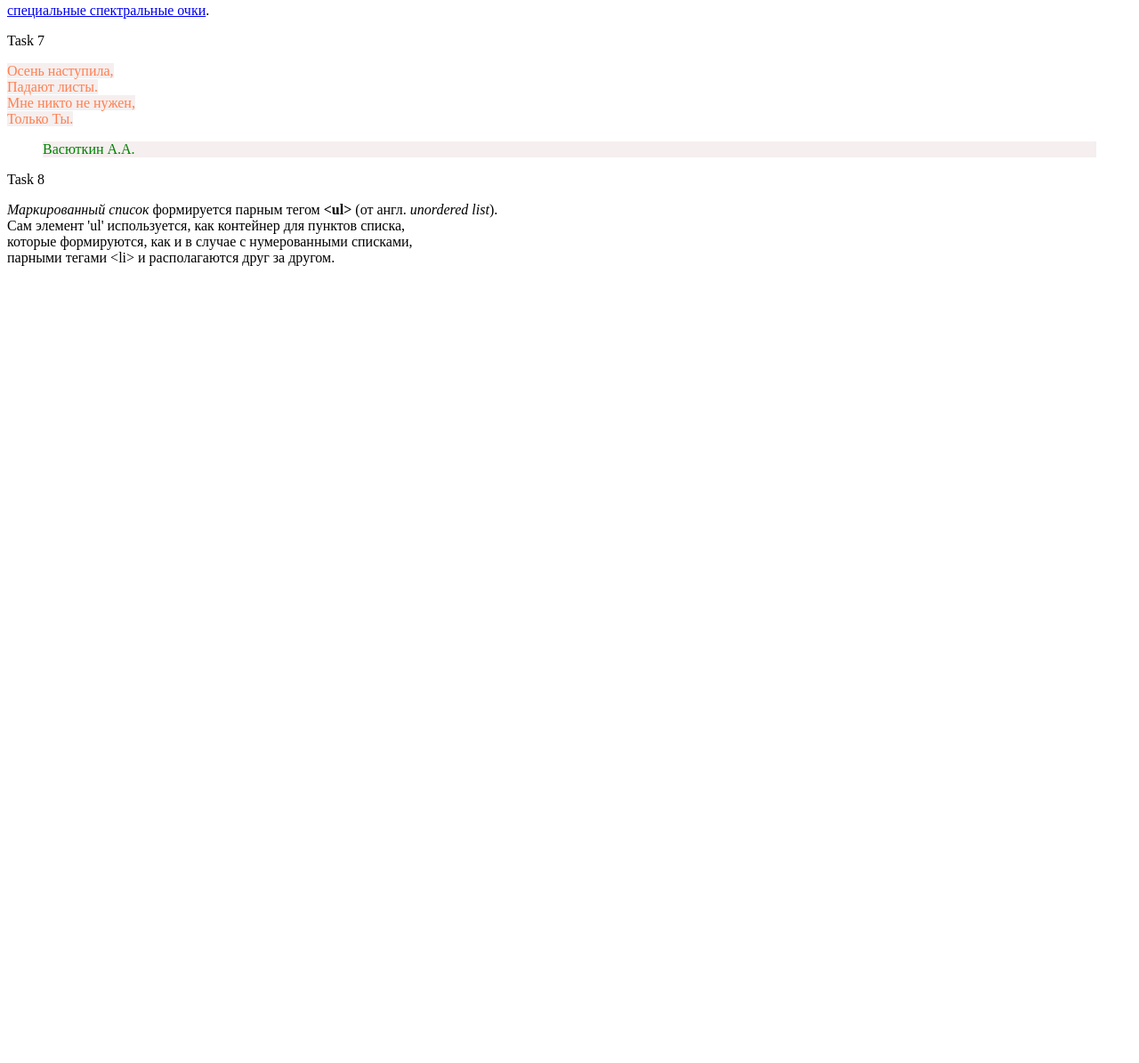
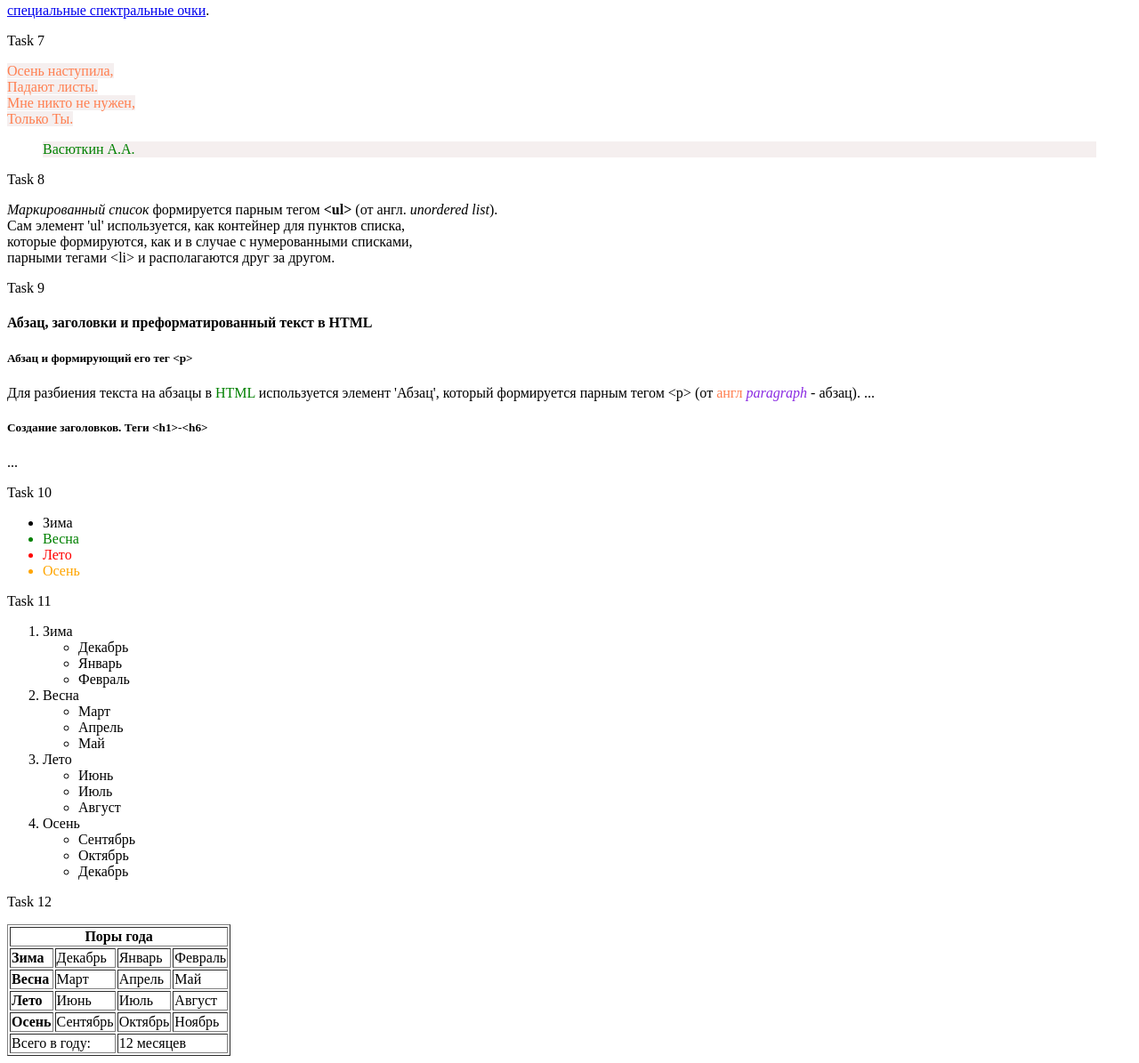
Before and after one commit to DDianka/DigitalUnicorn, a plain HTML site: page Lec2/tasks2.html in a window 1280 px wide. Shown: the part 1156-2351 px from the top of the page at 89% size. Before the commit the page ends 1463 px from the top, so only its background shows below. Drawn offline with Linux system fonts and the light colour scheme.

Commit message:
Did the rest tasks

```diff
--- a/Lec2/tasks2.css
+++ b/Lec2/tasks2.css
@@ -54,3 +54,28 @@
 .bold {
     font-weight: bold;
 }
+.greenword {
+    color: green;
+}
+.coralword {
+    color: coral;
+}
+.violet {
+    color: blueviolet;
+    font-style: italic;
+}
+.spring {
+    color: green;
+}
+.summer {
+    color: red;
+}
+.autumn {
+    color: orange;
+}
+.task12 table {
+    border: 1
+}
+.task12 table span {
+    font-weight: bold;
+}
--- a/Lec2/tasks2.html
+++ b/Lec2/tasks2.html
@@ -104,10 +104,100 @@
     </div>
     <div>
         <p>Task 8</p>
-        <span class="font-style">Маркированный список</span> формируется парным тегом <span class="bold">&lt;ul&gt;</span> (от англ. <span class="font-style">unordered list</span>).<br/>
+        <span class="font-style">Маркированный список</span> формируется парным тегом <span class="bold">&lt;ul&gt;</span>
+        (от англ. <span class="font-style">unordered list</span>).<br/>
         Сам элемент 'ul' используется, как контейнер для пунктов списка,<br/>
         которые формируются, как и в случае с нумерованными списками,<br/>
         парными тегами <span>&lt;li&gt;</span> и располагаются друг за другом.
     </div>
+    <div>
+        <p>Task 9</p>
+        <h4>Абзац, заголовки и преформатированный текст в HTML</h4>
+        <h5>Абзац и формирующий его тег &lt;p&gt;</h5>
+        <p>
+            Для разбиения текста на абзацы в <span class="greenword">HTML</span> используется элемент <span>'Абзац'</span>,
+            который формируется парным тегом &lt;p&gt; (oт <span class="coralword">англ</span> <span class="violet">paragraph</span> - абзац).
+            ...
+        </p>
+
+            <h5>Создание заголовков. Теги &lt;h1&gt;-&lt;h6&gt;</h5>
+        <p>
+            ...
+        </p>
+    </div>
+    <div>
+        <p>Task 10</p>
+        <ul>
+            <li>Зима</li>
+            <li class="spring">Весна</li>
+            <li class="summer">Лето</li>
+            <li class="autumn">Осень</li>
+        </ul>
+    </div>
+    <div>
+        <p>Task 11</p>
+        <ol>
+            <li>Зима</li>
+              <ul>
+                  <li>Декабрь</li>
+                  <li>Январь</li>
+                  <li>Февраль</li>
+              </ul>
+            <li>Весна</li>
+              <ul>
+                  <li>Март</li>
+                  <li>Апрель</li>
+                  <li>Май</li>
+              </ul>
+            <li>Лето</li>
+               <ul>
+                  <li>Июнь</li>
+                  <li>Июль</li>
+                  <li>Август</li>
+               </ul>
+            <li>Осень</li>
+                <ul>
+                  <li>Сентябрь</li>
+                  <li>Октябрь</li>
+                  <li>Декабрь</li>
+                </ul>
+        </ol>
+    </div>
+    <div class="task12">
+        <p>Task 12</p>
+        <table border="1" >
+            <tr>
+                <th colspan="4" class="grayback">Поры года</th>
+            </tr>
+            <tr>
+                <td><span>Зима</span></td>
+                <td>Декабрь</td>
+                <td>Январь</td>
+                <td>Февраль</td>
+            </tr>
+            <tr>
+                <td class="greenback"><span>Весна</span></td>
+                <td>Март</td>
+                <td>Апрель</td>
+                <td>Май</td>
+            </tr>
+            <tr class="redback">
+                <td><span>Лето</span></td>
+                <td>Июнь</td>
+                <td>Июль</td>
+                <td>Август</td>
+            </tr>
+            <tr class="yellowback">
+                <td><span>Осень</span></td>
+                <td>Сентябрь</td>
+                <td>Октябрь</td>
+                <td>Ноябрь</td>
+            </tr>
+            <tr class="grayback">
+                <td colspan="2">Всего в году: </td>
+                <td colspan="2">12 месяцев</td>
+            </tr>
+        </table>
+    </div>
 </body>
 </html>
```
